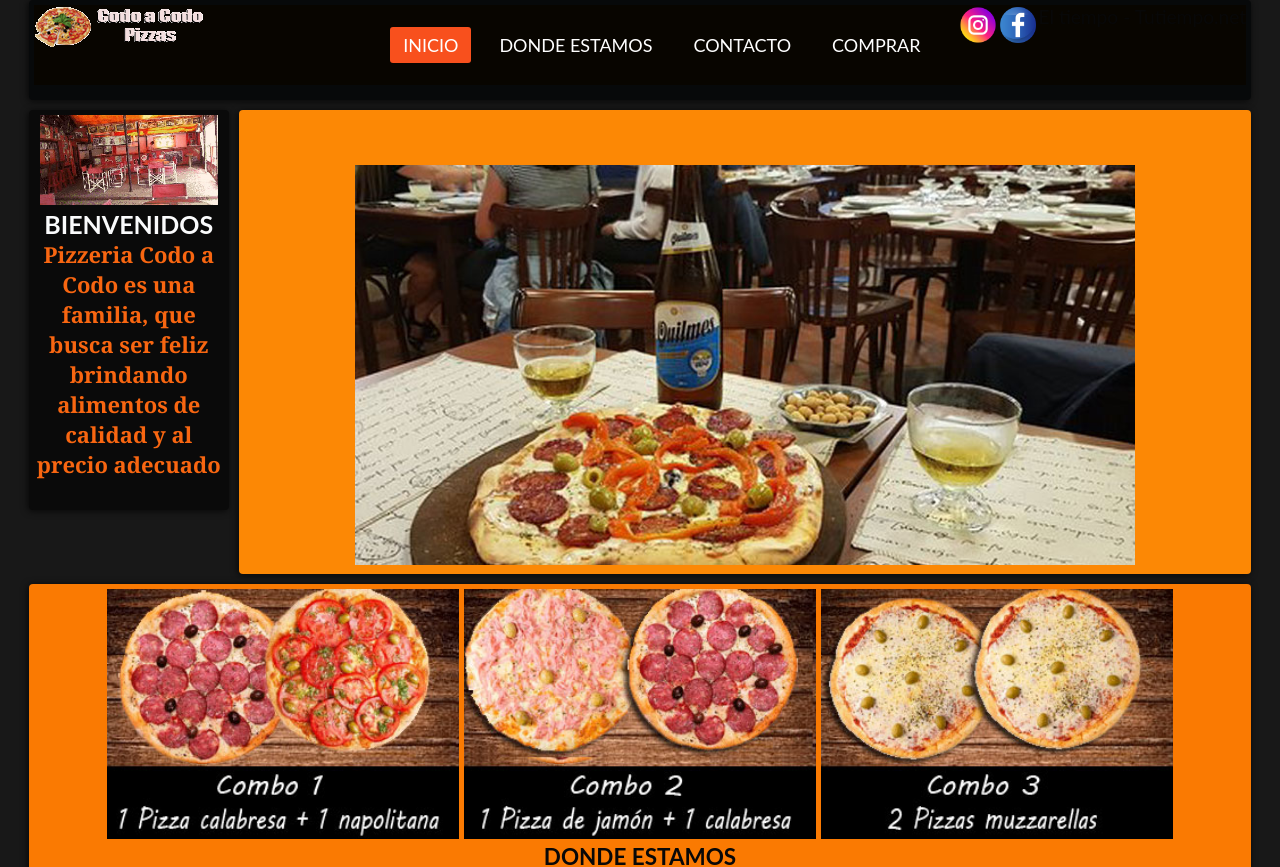
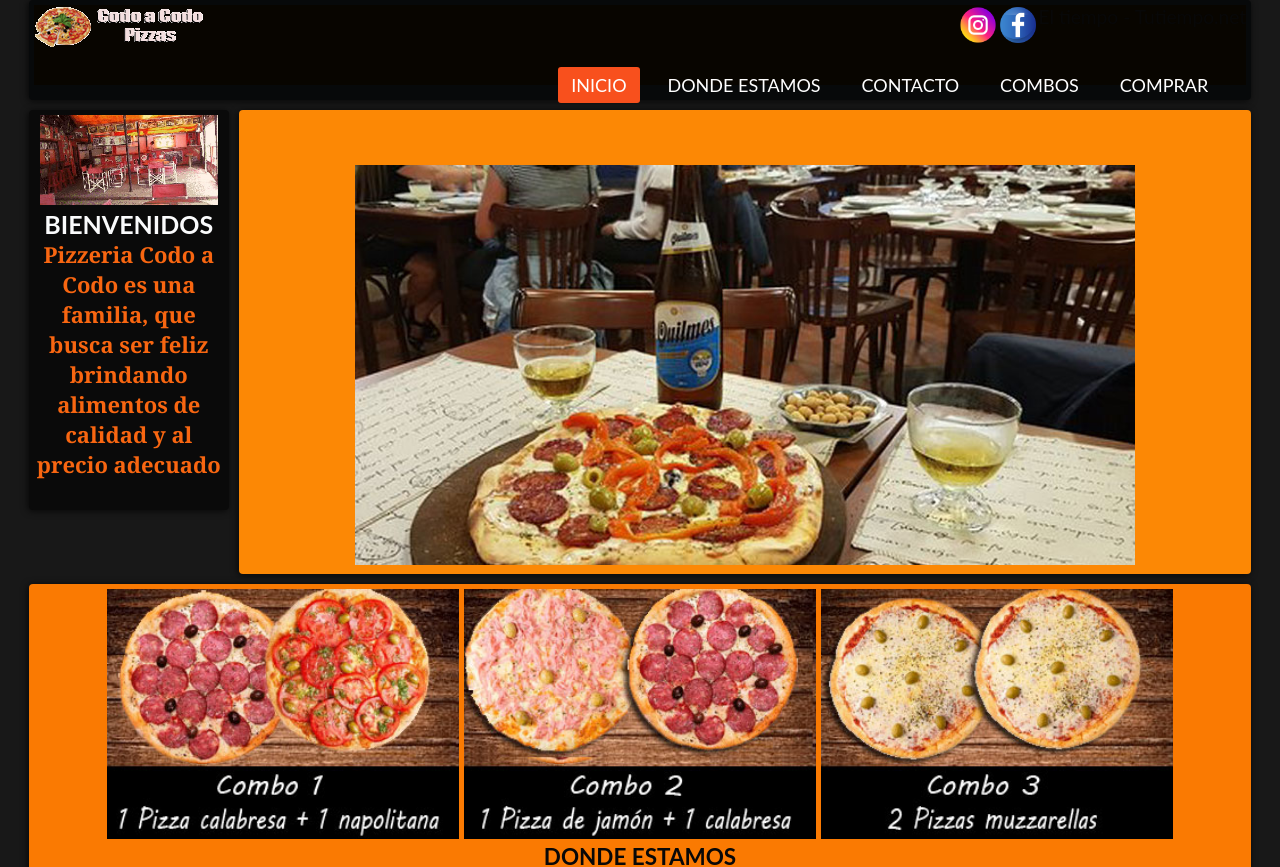
Before and after one commit to cordoba92/Trabajo-Practico, a plain HTML site: page index.html in a window 1280 px wide. Shown: the top 867 px of the page. Drawn offline with Linux system fonts and the light colour scheme; a script that the page names is missing.

Commit message:
20222320v1

```diff
--- a/index.html
+++ b/index.html
@@ -28,6 +28,7 @@
             <li><a class="active" href="index.html">Inicio</a></li>
             <li><a href="#contenedor3">Donde Estamos</a></li>
             <li><a href="contacto.html">Contacto</a></li>
+            <li><a href="contacto.html">Combos</a></li>
             <li><a href="comprar.html">Comprar</a></li>
          </ul>
     </nav>
```
